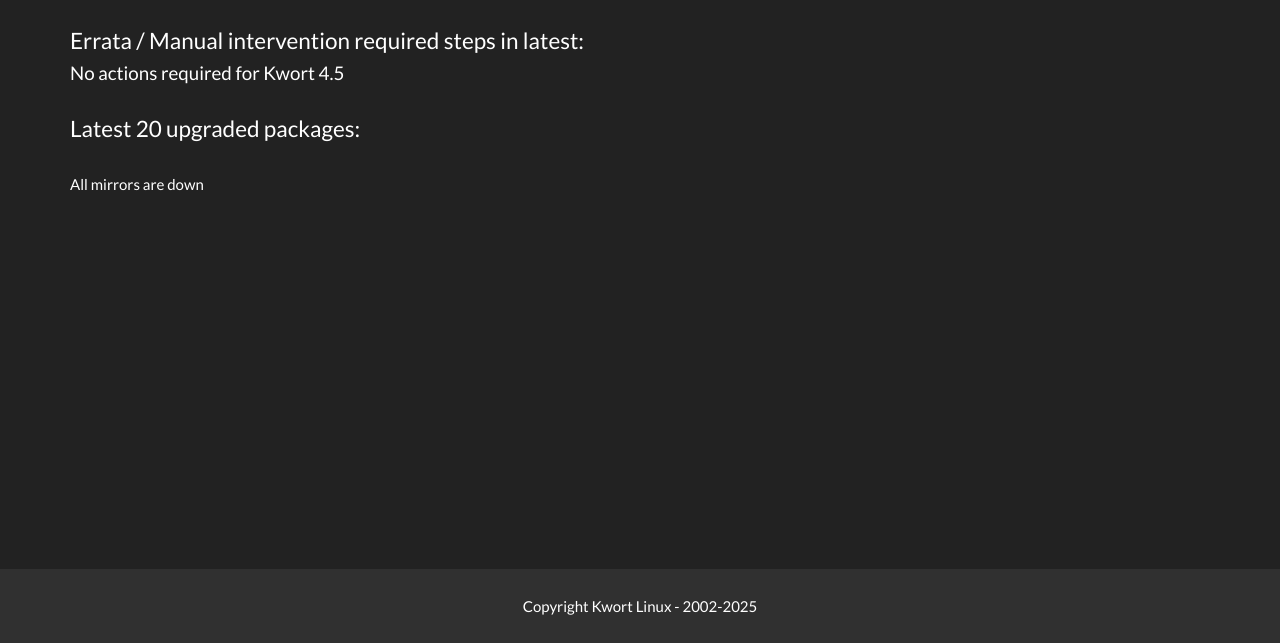
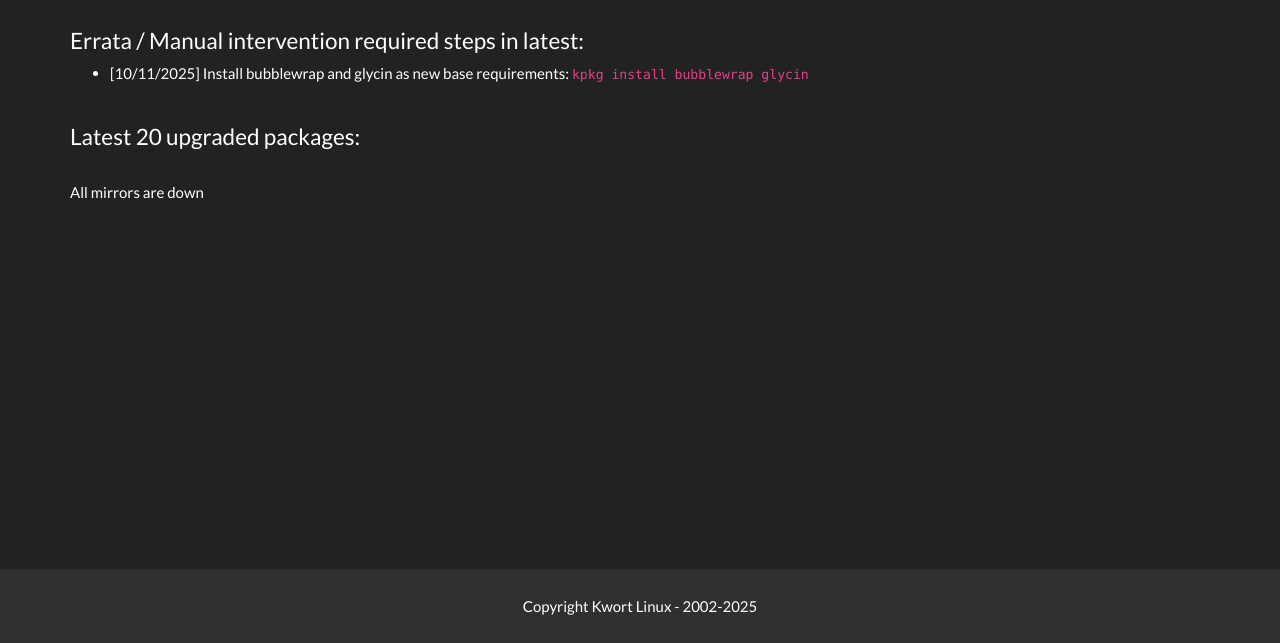
Before and after one commit to nomius/kwort, a plain HTML site: page software.html in a window 1280 px wide. Shown: the part 157-800 px from the top of the page. Drawn offline with Linux system fonts and the light colour scheme; no server answers.

Commit message:
New erratas for Kwort 4.5

```diff
--- a/software.html
+++ b/software.html
@@ -16,14 +16,9 @@
 			<br>
 
 			<h4>Errata / Manual intervention required steps in latest:</h4>
-			<h5>No actions required for Kwort 4.5</h5>
-			<!--<ul>
-				<li>[11/10/2024] Install cargo-c and toml2json to use the latest librsvg: <code>kpkg install cargo-c toml2json</code></li>
-				<li>[22/9/2024] Install libmd as a new dependency of openssh: <code>kpkg install libmd</code></li>
-				<li>[14/7/2024] Install clang lld spirv-llvm-translator libclc python3-ply rust-bindgen cbindgen to run latest mesa: <code>kpkg install clang lld spirv-llvm-translator libclc python3-ply rust-bindgen cbindgen</code></li>
-				<li>[14/10/2022] Install wayland and wayland-protocols to run latest mesa and to add webgl support to Google chrome: <code>kpkg install wayland wayland-protocols</code></li>
-				<li>[8/10/2022] KDB files in the installation media (ISO) contain broken links. Please download the right kdb files from the <a href="download.html">ISO download page</a> and install them with <code>kpkg instkdb &lt;kdb file&gt;</code></li>
-			</ul>-->
+			<ul>
+				<li>[10/11/2025] Install bubblewrap and glycin as new base requirements: <code>kpkg install bubblewrap glycin</code></li>
+			</ul>
 			<br>
 
 			<h4>Latest 20 upgraded packages:</h4>
```
